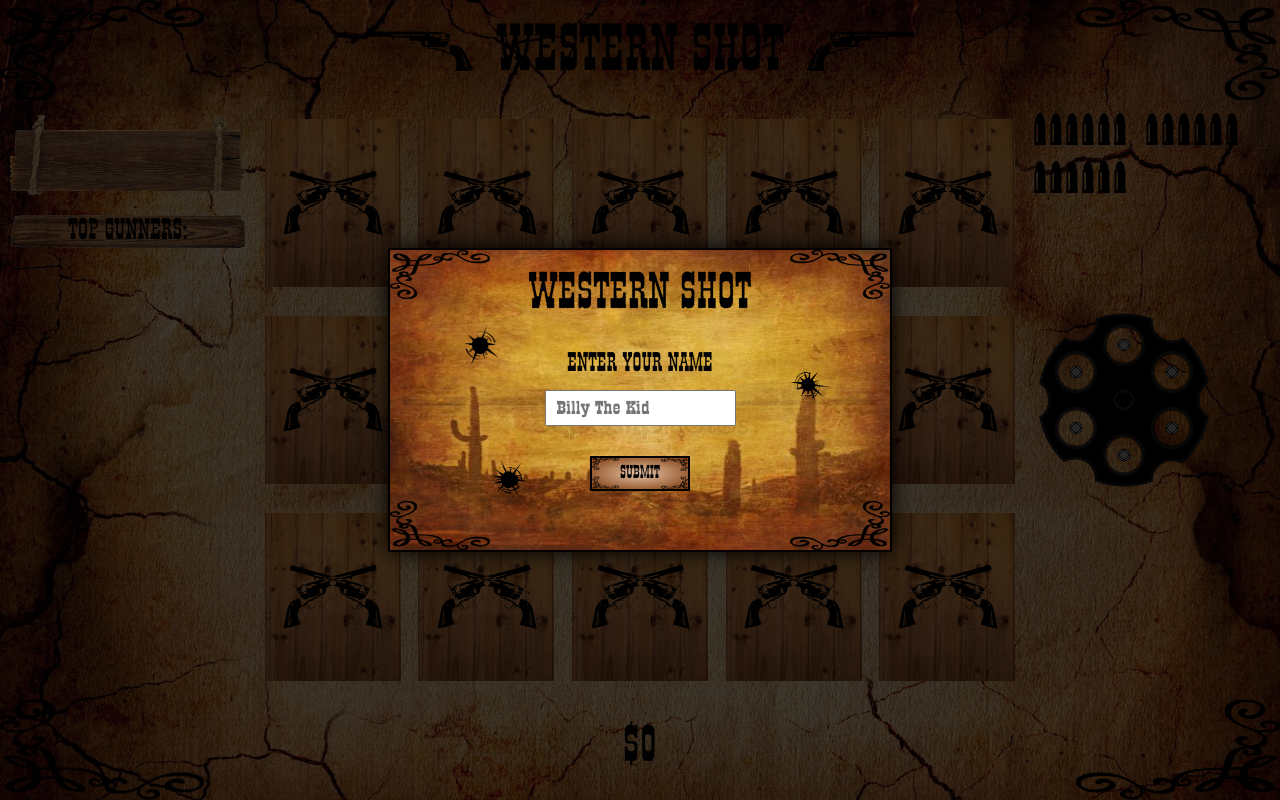
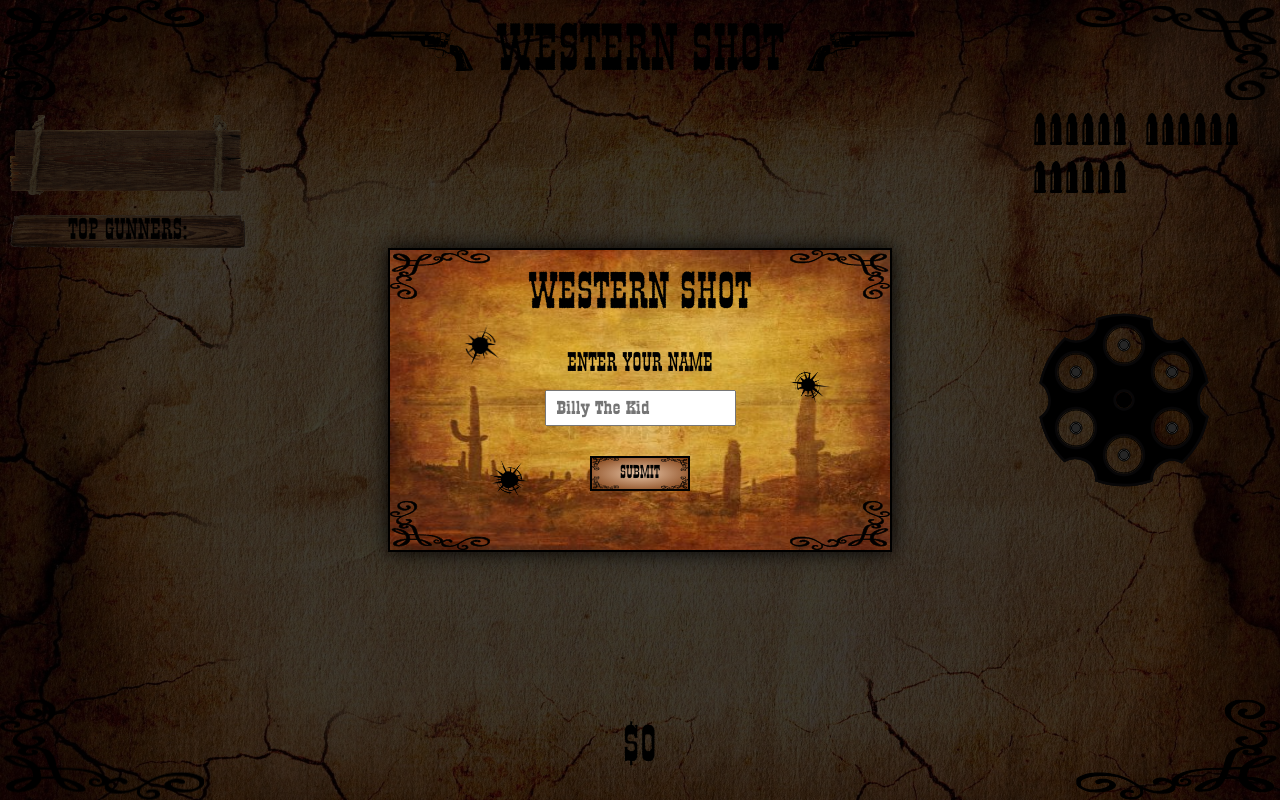
Before and after one commit to Cestrus/react_western_shooter, a React (Create React App) app: page / in a window 1280 px wide. Built offline with nearby package versions, Linux system fonts and the light colour scheme.

Commit message:
added animation and shadow

```diff
--- a/src/components/ShooterPanel/ShooterPanel.module.css
+++ b/src/components/ShooterPanel/ShooterPanel.module.css
@@ -20,6 +20,7 @@
 
   background-image: url('./plank.jpg');
   background-size: cover;
+  box-shadow: 0 0 10px black;
 }
 
 .paper {
--- a/src/components/ShooterPanel/ShooterPanel.tsx
+++ b/src/components/ShooterPanel/ShooterPanel.tsx
@@ -2,11 +2,16 @@ import React from 'react';
 
 import styles from './ShooterPanel.module.css';
 import { IShooterPanelProps } from './ShooterPanel.prop';
+import { motion } from 'framer-motion';
 
 export const ShooterPanel: React.FC<IShooterPanelProps> = () => {
   return (
     <div className={styles.container}>
-      <div className={styles.plank}>
+      <motion.div
+        className={styles.plank}
+        animate={{ rotateY: [0, 90, 0] }}
+        transition={{ duration: 1, repeat: Infinity }}
+      >
         {true && <div className={styles.guns}></div>}
         {false && (
           <div className={styles.paper}>
@@ -17,7 +22,9 @@ export const ShooterPanel: React.FC<IShooterPanelProps> = () => {
             <h5 className={styles.price}>${100}</h5>
           </div>
         )}
-      </div>
+      </motion.div>
     </div>
   );
 };
+
+// frontside  backside
```
